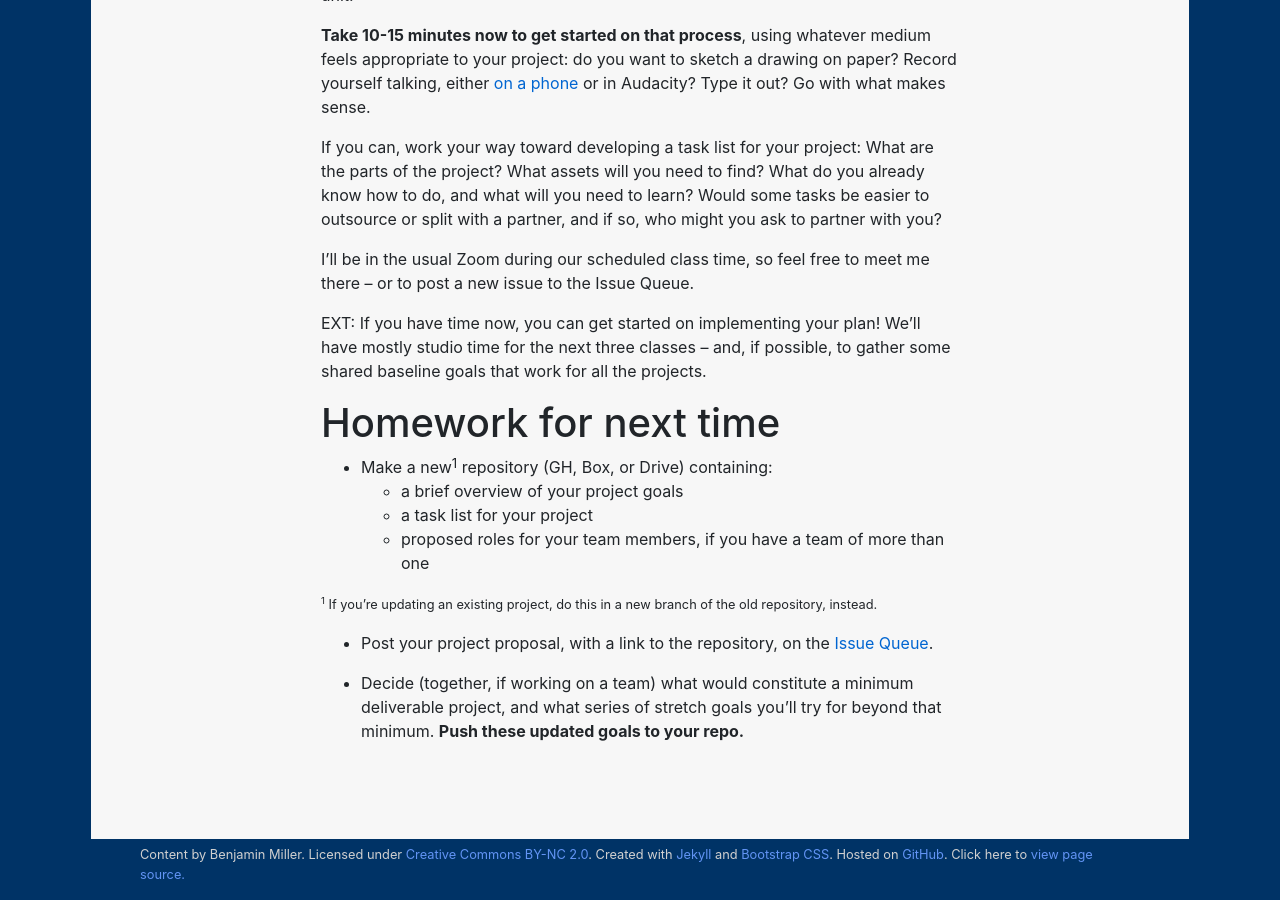
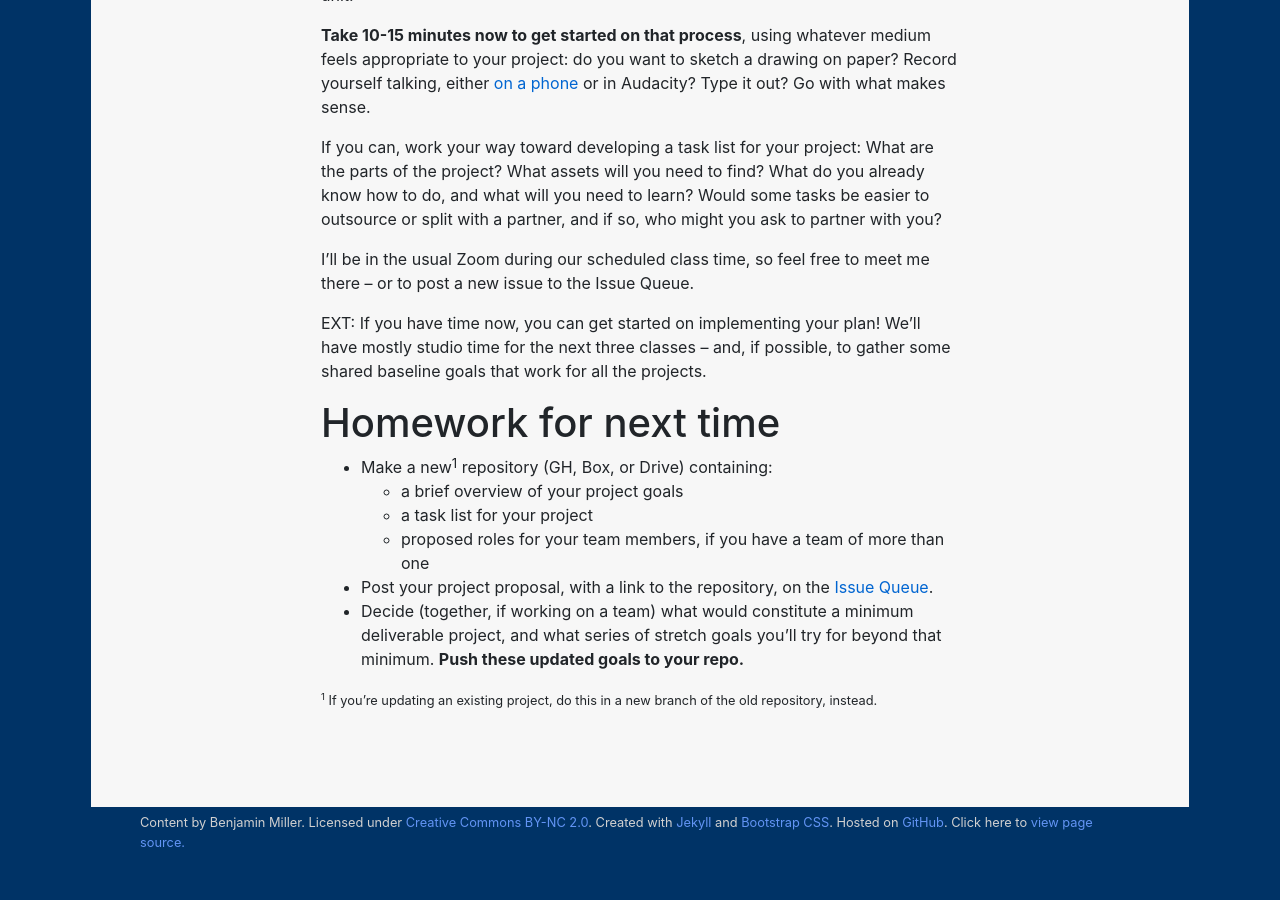
Before and after one commit to benmiller314/cdm2020spring, a Jekyll site: the page built from plans/lesson-22.md, in a window 1280 px wide and 900 px high, scrolled down 4623 px. Built offline with Jekyll 4.4.1, drawn with Linux system fonts in a browser that asks for light colours; our own code applies the rules of GitHub Pages for plain Markdown files; after the commit the page ends 5491 px from its top, so only the background shows below that.

Commit message:
move final footnote block to end of bulleted list

```diff
--- a/plans/lesson-22.md
+++ b/plans/lesson-22.md
@@ -176,9 +176,8 @@ EXT: If you have time now, you can get started on implementing your plan! We'll
   - a brief overview of your project goals
   - a task list for your project
   - proposed roles for your team members, if you have a team of more than one
+* Post your project proposal, with a link to the repository, on the [Issue Queue]({{site.github.issues_url}}).
+* Decide (together, if working on a team) what would constitute a minimum deliverable project, and what series of stretch goals you'll try for beyond that minimum. **Push these updated goals to your repo.**
+
 
 <span class="footnote-block"><sup>1</sup> If you're updating an existing project, do this in a new branch of the old repository, instead.</span>
-
-* Post your project proposal, with a link to the repository, on the [Issue Queue]({{site.github.issues_url}}).
-
-* Decide (together, if working on a team) what would constitute a minimum deliverable project, and what series of stretch goals you'll try for beyond that minimum. **Push these updated goals to your repo.**
```
